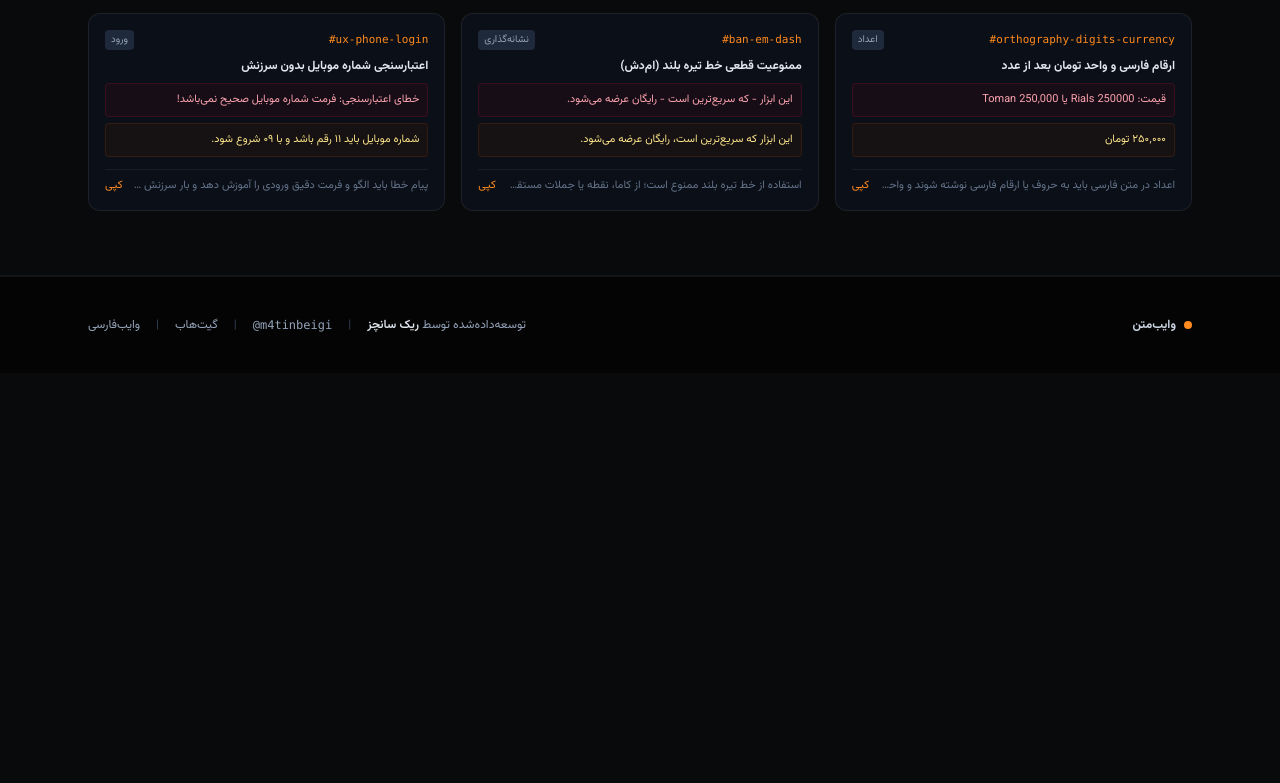
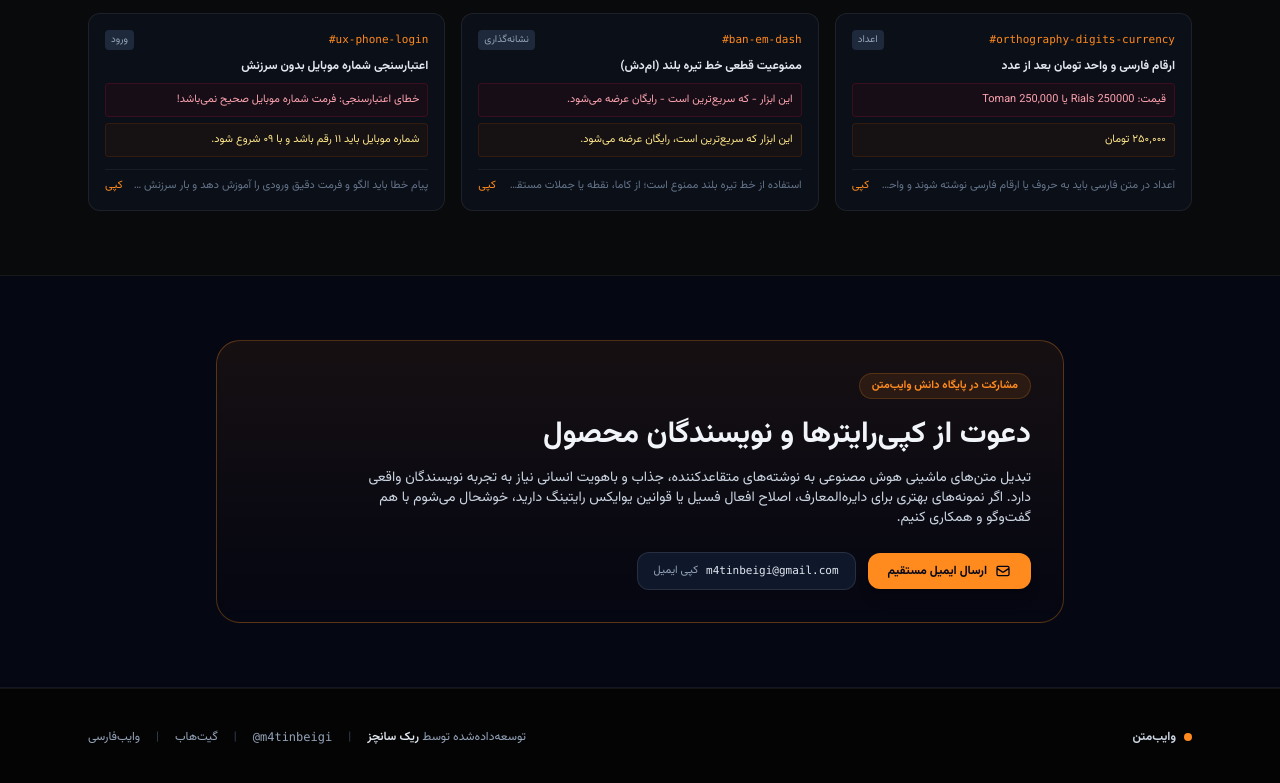
Before and after one commit to Vibematn/Vibematn.github.io, a website: page index.html in a window 1280 px wide. Shown: the part 4942-5725 px from the top of the page. Before the commit the page ends 5315 px from the top, so only its background shows below. Drawn offline with nearby package versions, Linux system fonts and the light colour scheme; a web font is replaced by a local one.

Commit message:
feat: add copywriter collaboration call section with direct email link

```diff
--- a/index.html
+++ b/index.html
@@ -616,6 +616,41 @@
     </div>
   </section>
 
+  <!-- دعوت از کپی‌رایترها و نویسندگان تجربه کاربری -->
+  <section id="contribute" class="py-16 border-b border-white/[0.06] bg-slate-950/60 relative">
+    <div class="max-w-4xl mx-auto px-4 sm:px-6">
+      <div class="p-8 rounded-3xl border border-vibeamber/30 bg-gradient-to-b from-vibeamber/[0.07] to-transparent relative overflow-hidden">
+
+        <div class="max-w-2xl">
+          <div class="inline-flex items-center gap-2 px-3 py-1 rounded-full bg-vibeamber/10 border border-vibeamber/20 text-vibeamber text-[11px] font-bold mb-4">
+            <span>مشارکت در پایگاه دانش وایب‌متن</span>
+          </div>
+
+          <h2 class="text-2xl sm:text-3xl font-bold text-slate-100 mb-3">
+            دعوت از کپی‌رایترها و نویسندگان محصول
+          </h2>
+
+          <p class="text-xs sm:text-sm text-slate-300 leading-relaxed mb-6">
+            تبدیل متن‌های ماشینی هوش مصنوعی به نوشته‌های متقاعدکننده، جذاب و باهویت انسانی نیاز به تجربه نویسندگان واقعی دارد. اگر نمونه‌های بهتری برای دایره‌المعارف، اصلاح افعال فسیل یا قوانین یوایکس رایتینگ دارید، خوشحال می‌شوم با هم گفت‌وگو و همکاری کنیم.
+          </p>
+
+          <div class="flex flex-wrap items-center gap-3">
+            <a href="mailto:m4tinbeigi@gmail.com?subject=همکاری در توسعه وایب‌متن&body=سلام، من کپی‌رایتر هستم و مایلم در توسعه پایگاه دانش وایب‌متن مشارکت کنم." class="inline-flex items-center gap-2 px-5 py-2.5 rounded-xl bg-vibeamber text-slate-950 font-bold text-xs hover:bg-vibeamberhover transition-all shadow-lg active:scale-95">
+              <svg class="w-4 h-4" fill="none" stroke="currentColor" viewBox="0 0 24 24"><path stroke-linecap="round" stroke-linejoin="round" stroke-width="2" d="M3 8l7.89 5.26a2 2 0 002.22 0L21 8M5 19h14a2 2 0 002-2V7a2 2 0 00-2-2H5a2 2 0 00-2 2v10a2 2 0 002 2z"></path></svg>
+              <span>ارسال ایمیل مستقیم</span>
+            </a>
+
+            <button onclick="copyCopywriterEmail(this)" class="inline-flex items-center gap-2 px-4 py-2.5 rounded-xl bg-slate-900 border border-white/10 hover:border-white/20 text-slate-200 text-xs transition-all active:scale-95">
+              <span class="font-mono text-[11px]" dir="ltr">m4tinbeigi@gmail.com</span>
+              <span class="text-slate-400 text-[11px] copy-label">کپی ایمیل</span>
+            </button>
+          </div>
+        </div>
+
+      </div>
+    </div>
+  </section>
+
   <!-- فوتر تمیز و بدون شلوغی با کردیت ریک سانچز -->
   <footer class="py-10 bg-black/60 border-t border-white/[0.06] text-xs text-slate-500">
     <div class="max-w-6xl mx-auto px-4 sm:px-6 flex flex-col sm:flex-row items-center justify-between gap-4">
@@ -962,6 +997,15 @@
       setTimeout(() => btn.innerText = orig, 2000);
     }
 
+    function copyCopywriterEmail(btn) {
+      navigator.clipboard.writeText('m4tinbeigi@gmail.com');
+      const label = btn.querySelector('.copy-label');
+      if (label) {
+        label.innerText = 'کپی شد!';
+        setTimeout(() => label.innerText = 'کپی ایمیل', 2000);
+      }
+    }
+
     function changeFontFamily(family) {
       const raw = document.getElementById('rawInput');
       const diff = document.getElementById('diffViewContainer');
```
